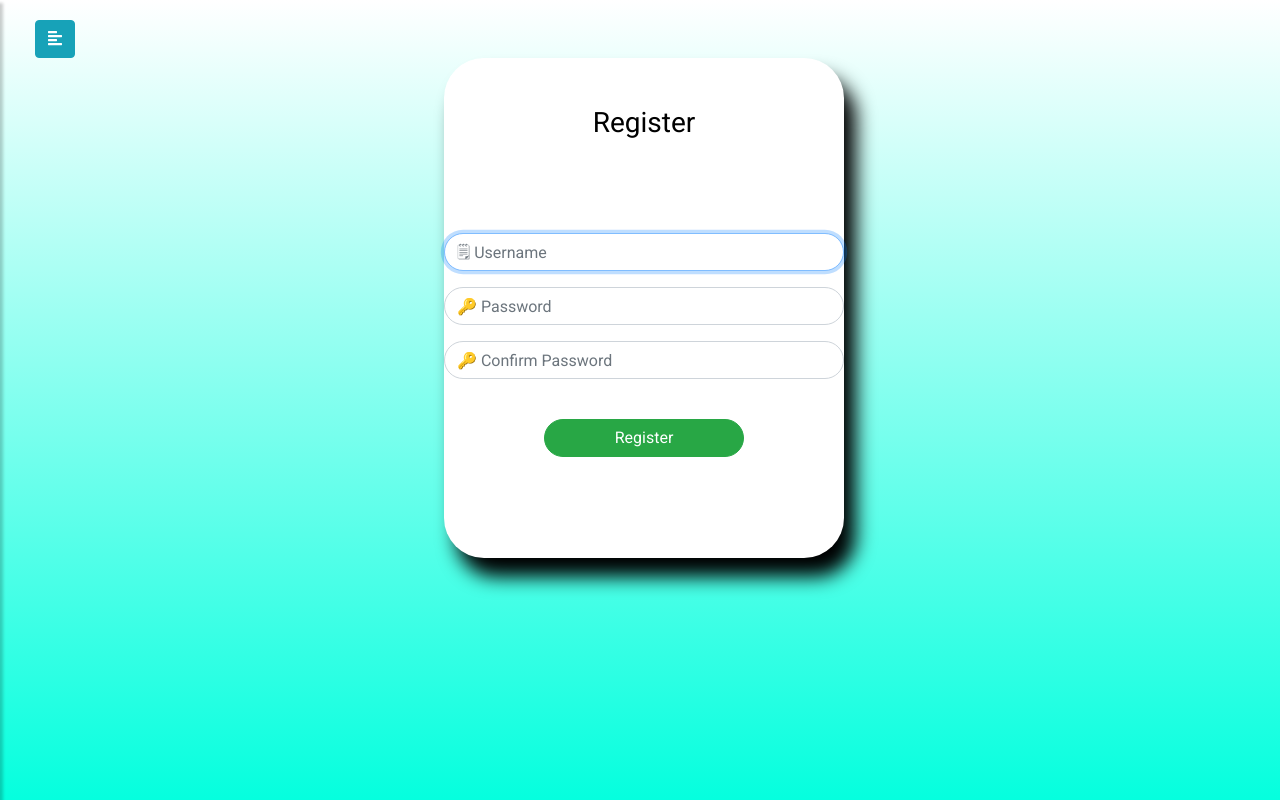
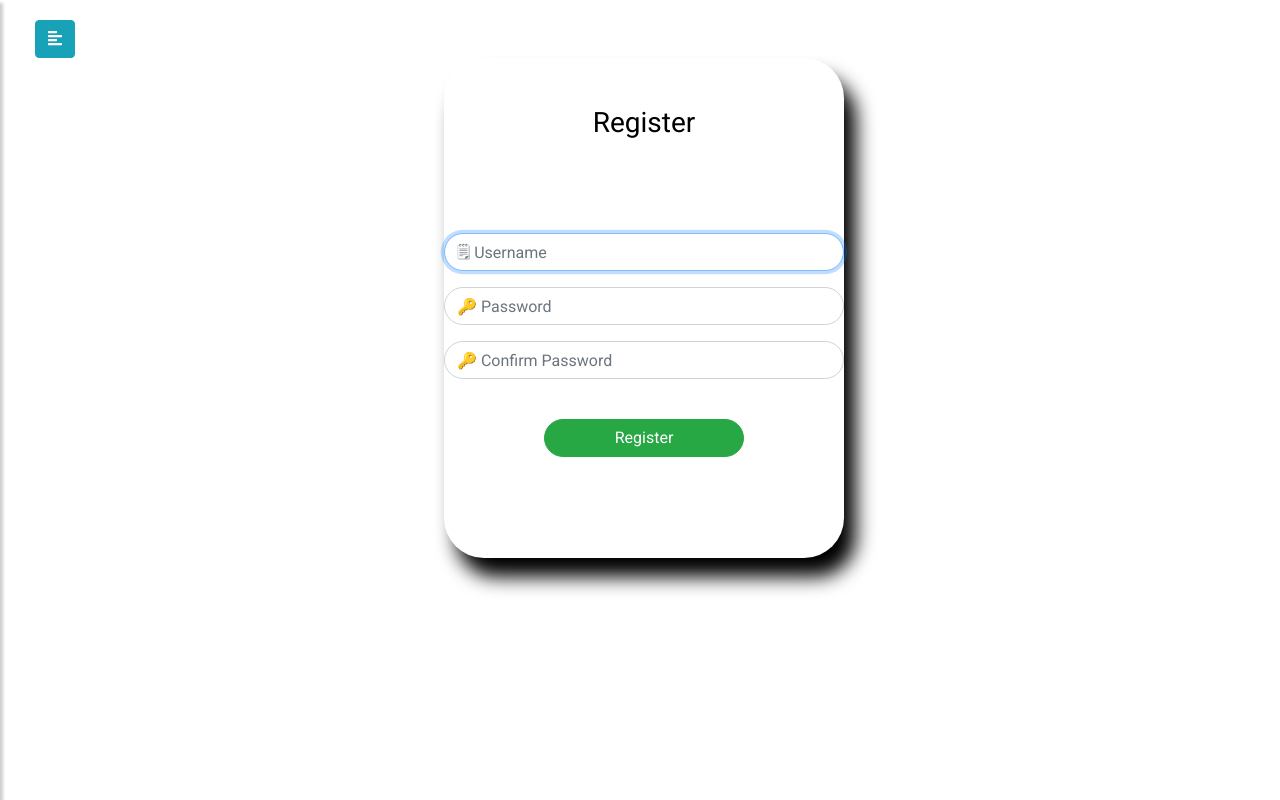
Before and after one commit to saniyat-hydra007/Facial-Login-Sytem, a Flask app: page /register in a window 1280 px wide. Run offline with Flask 3, Linux system fonts and the light colour scheme; some libraries are stand-ins or nearby versions; grey boxes are pictures that could not be loaded.

Commit message:
Update layout.html

```diff
--- a/templates/layout.html
+++ b/templates/layout.html
@@ -32,7 +32,7 @@
 </head>
 
 <body
-    style="font-family: 'Roboto', sans-serif; opacity: 1;background: -webkit-gradient(linear, left top, left bottom, from(white), to(#05ffde)) fixed;">
+    style="font-family: 'Roboto', sans-serif; opacity: 1;background: -webkit-gradient(linear, left top, left bottom, from(white), to(white)) fixed;">
 
     <div class="wrapper">
         <!-- Sidebar  -->
```
